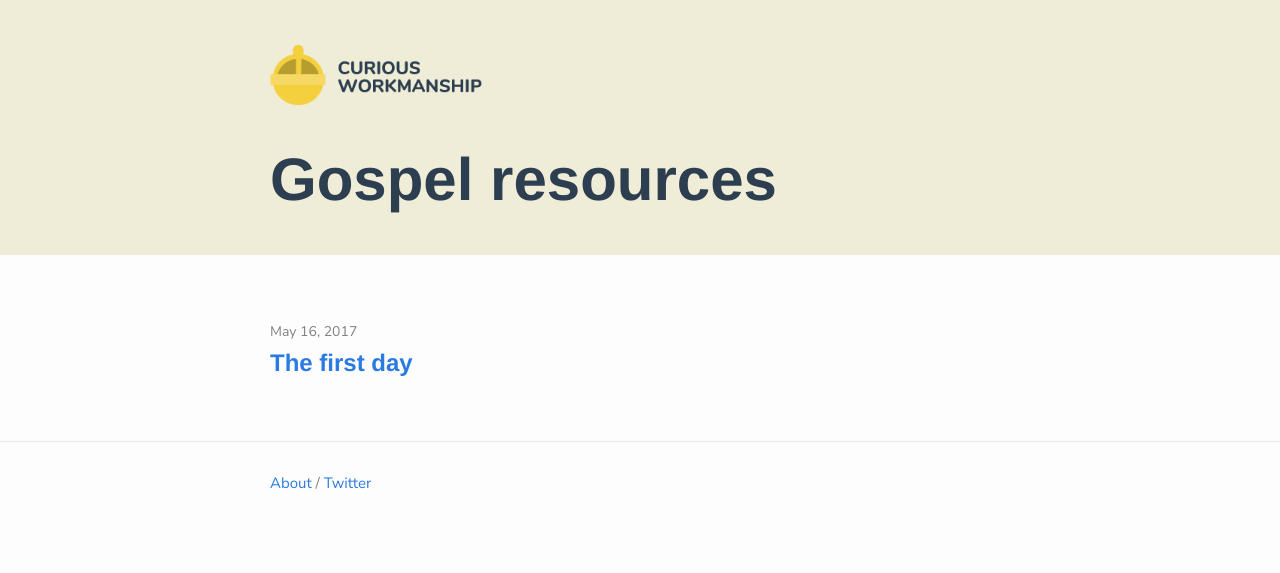
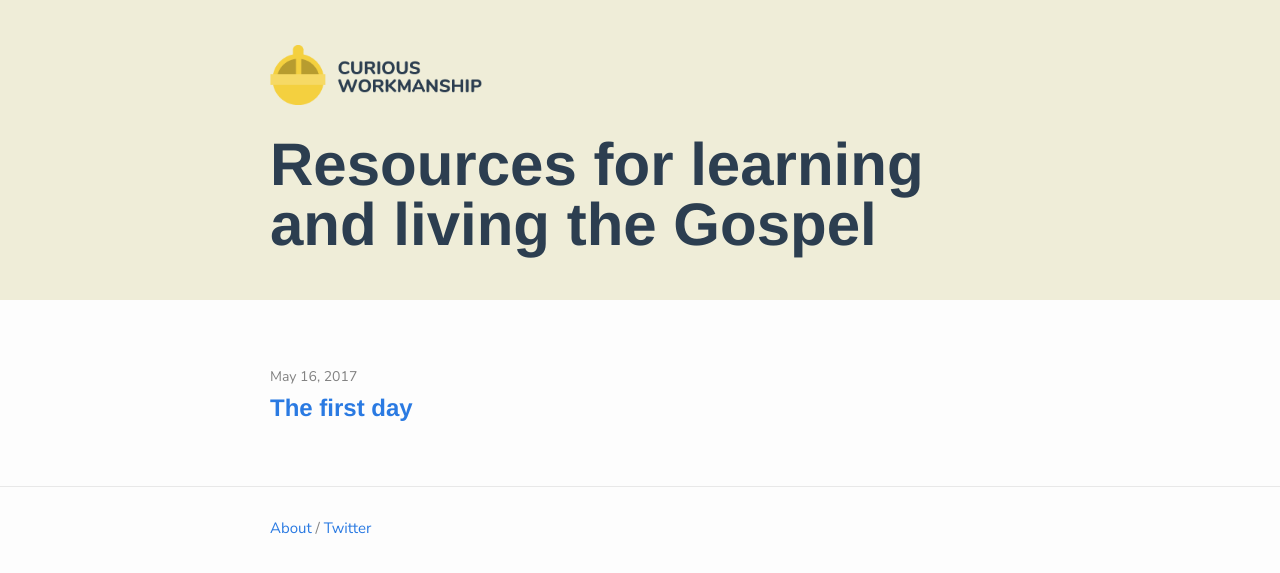
Before and after one commit to blairrorani/curious-workmanship, a Jekyll site: the page built from index.html, in a window 1280 px wide. Shown: the top 573 px of the page. Built offline with Jekyll 4.4.1, drawn with Linux system fonts in a browser that asks for light colours.

Commit message:
update header
Add page title as a variable and fix line height

```diff
--- a/_includes/header.html
+++ b/_includes/header.html
@@ -4,7 +4,7 @@
 
     <a class="site-title" href="{{ site.baseurl }}/"><img src="{{ "/css/images/cw-logo-long-transparent.png" | prepend: site.baseurl }}" alt="{{ site.title }}" class="logo"></a>
 
-    <h1>Gospel resources</h1>
+    <h1 class="page-heading">{{ page.title }}</h1>
   </div>
 
 </header>
--- a/_sass/_custom.scss
+++ b/_sass/_custom.scss
@@ -18,6 +18,7 @@
      border: none;
      min-height: 240px;
      padding-top: 15px;
+     padding-bottom: 30px;
      margin-bottom: 30px;
      background-color: #EFEDD8;
  }
@@ -34,6 +35,7 @@
 
  .page-heading {
      font-size: $base-font-size * 1.5;
+     line-height: 1;
  }
 
 
--- a/index.html
+++ b/index.html
@@ -1,4 +1,5 @@
 ---
+title: Resources for learning and living the Gospel
 layout: default
 ---
 
```
